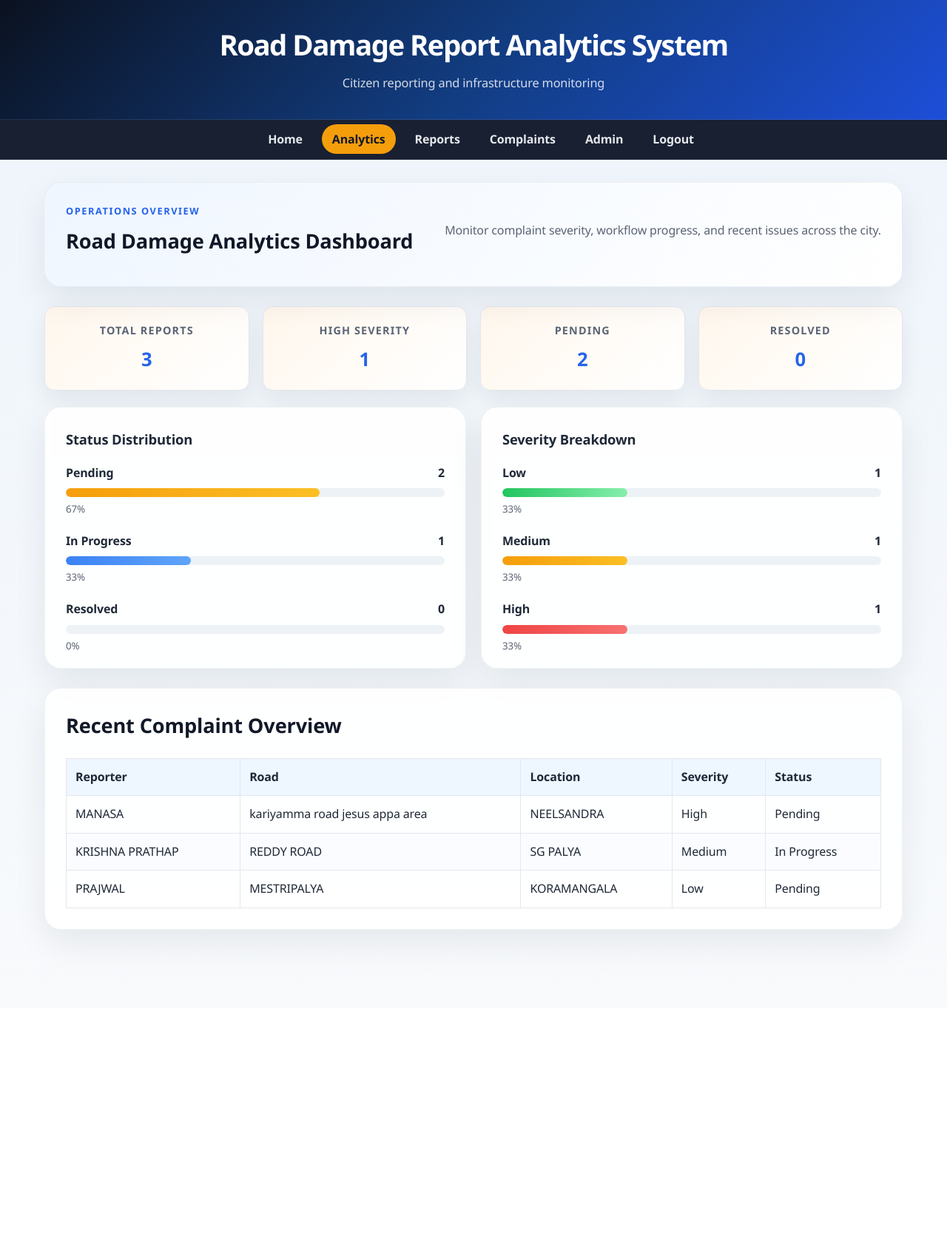
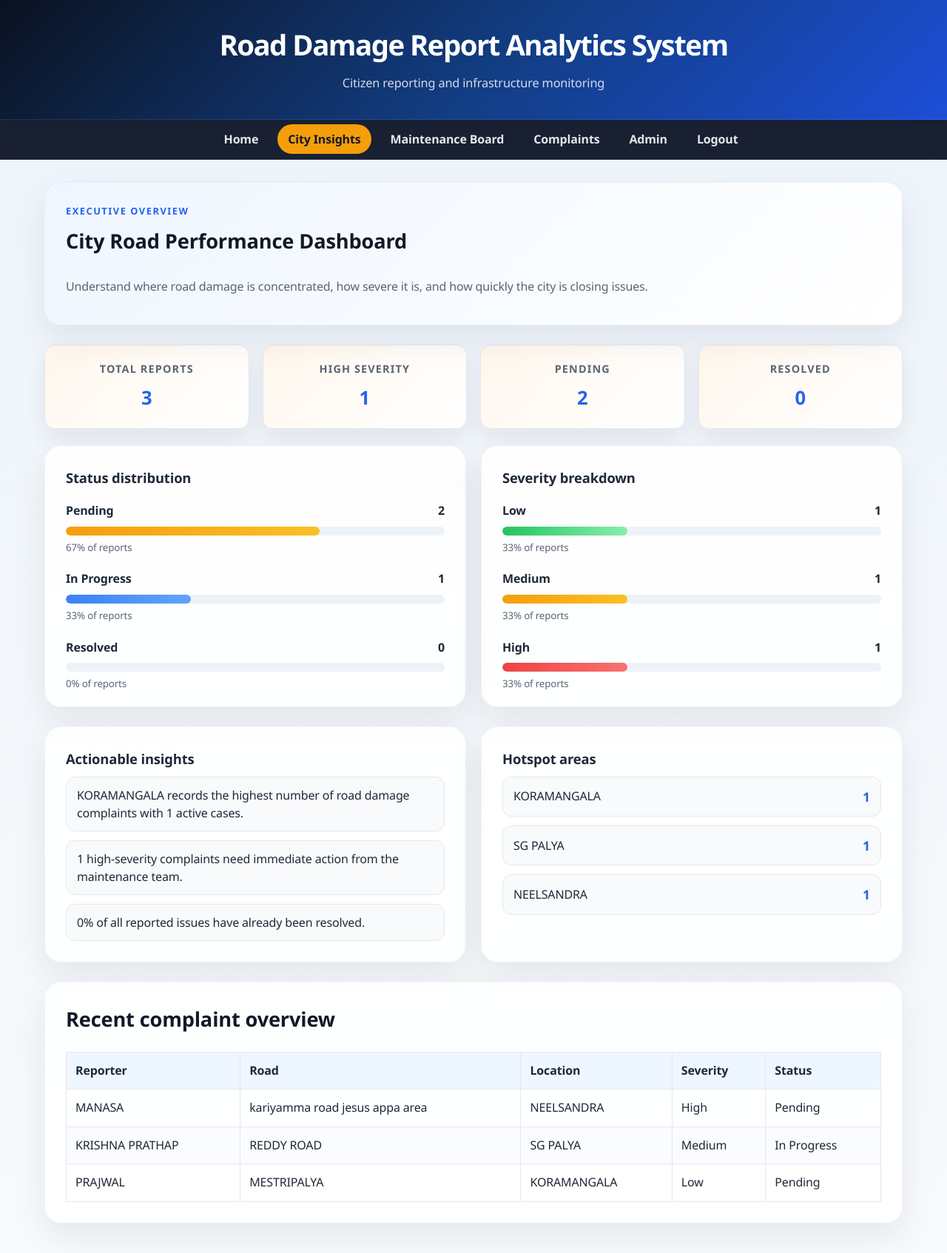
Before and after one commit to PrajwalMurali/Road-Damage-Analytics-Web-Application, a Django app: page /analytics/ in a window 1280 px wide. Shown: the top 1694 px of the page at 74% size. Before the commit the page ends 1290 px from the top, so only its background shows below. Run offline with Django 5.2, Linux system fonts and the light colour scheme; a user stored in the database is signed in; data comes from the database, SQL or seed files in the repository.

Commit message:
Separate operations board and city insights
Co-authored-by: Copilot <223556219+Copilot@users.noreply.github.com>

```diff
--- a/main/views.py
+++ b/main/views.py
@@ -141,9 +141,20 @@ def analytics(request):
     status_order = ["Pending", "In Progress", "Resolved"]
     severity_order = ["Low", "Medium", "High"]
 
+    high_severity = reports.filter(severity="High").count()
+    critical_areas = reports.values_list("location", flat=True)
+    hotspot_counts = {}
+    for area in critical_areas:
+        hotspot_counts[area] = hotspot_counts.get(area, 0) + 1
+
+    hotspot_areas = [
+        {"name": area, "count": count}
+        for area, count in sorted(hotspot_counts.items(), key=lambda item: item[1], reverse=True)[:3]
+    ]
+
     data = [
         {"name": "Total Reports", "value": total_reports},
-        {"name": "High Severity", "value": reports.filter(severity="High").count()},
+        {"name": "High Severity", "value": high_severity},
         {"name": "Pending", "value": reports.filter(status="Pending").count()},
         {"name": "Resolved", "value": reports.filter(status="Resolved").count()},
     ]
@@ -168,6 +179,16 @@ def analytics(request):
             "percentage": percentage,
         })
 
+    insights = []
+    if hotspot_areas:
+        top_area = hotspot_areas[0]
+        insights.append(f"{top_area['name']} records the highest number of road damage complaints with {top_area['count']} active cases.")
+    if high_severity:
+        insights.append(f"{high_severity} high-severity complaints need immediate action from the maintenance team.")
+    if total_reports:
+        resolved = reports.filter(status="Resolved").count()
+        insights.append(f"{round((resolved / total_reports) * 100)}% of all reported issues have already been resolved.")
+
     recent_reports = reports.order_by("-reported_at")[:5]
     return render(
         request,
@@ -177,6 +198,8 @@ def analytics(request):
             "recent_reports": recent_reports,
             "status_breakdown": status_breakdown,
             "severity_breakdown": severity_breakdown,
+            "hotspot_areas": hotspot_areas,
+            "insights": insights,
         },
     )
 
--- a/static/css/styles.css
+++ b/static/css/styles.css
@@ -351,6 +351,37 @@ tr:nth-child(even) td {
     margin-bottom: 8px;
 }
 
+.hotspot-list,
+.insight-list {
+    list-style: none;
+    margin-left: 0;
+    display: grid;
+    gap: 12px;
+}
+
+.hotspot-list li,
+.insight-list li {
+    background: #f8fafc;
+    border: 1px solid var(--border);
+    border-radius: 12px;
+    padding: 12px 14px;
+    display: flex;
+    justify-content: space-between;
+    align-items: center;
+    gap: 12px;
+}
+
+.insight-list li {
+    display: block;
+    color: var(--text);
+    line-height: 1.5;
+}
+
+.hotspot-list strong {
+    color: var(--primary);
+    font-size: 1.1rem;
+}
+
 .status-badge {
     display: inline-block;
     padding: 5px 10px;
--- a/templates/base.html
+++ b/templates/base.html
@@ -19,8 +19,8 @@
     <nav>
         <ul>
             <li><a href="{% url 'home' %}" class="{% if request.path == '/' %}active{% endif %}">Home</a></li>
-            <li><a href="{% url 'analytics' %}" class="{% if '/analytics/' in request.path %}active{% endif %}">Analytics</a></li>
-            <li><a href="{% url 'report' %}" class="{% if '/report/' in request.path %}active{% endif %}">Reports</a></li>
+            <li><a href="{% url 'analytics' %}" class="{% if '/analytics/' in request.path %}active{% endif %}">City Insights</a></li>
+            <li><a href="{% url 'report' %}" class="{% if '/report/' in request.path %}active{% endif %}">Maintenance Board</a></li>
             {% if request.user.is_staff %}
                 <li><a href="{% url 'complaint_list' %}" class="{% if '/complaints/' in request.path %}active{% endif %}">Complaints</a></li>
                 <li><a href="{% url 'admin_dashboard' %}" class="{% if '/admin-dashboard/' in request.path %}active{% endif %}">Admin</a></li>
--- a/templates/main/analytics.html
+++ b/templates/main/analytics.html
@@ -1,14 +1,14 @@
 {% extends 'base.html' %}
 
-{% block title %}Analytics{% endblock %}
+{% block title %}City Insights{% endblock %}
 
 {% block content %}
 <section class="card page-header">
     <div>
-        <p class="eyebrow">Operations overview</p>
-        <h2>Road Damage Analytics Dashboard</h2>
+        <p class="eyebrow">Executive overview</p>
+        <h2>City Road Performance Dashboard</h2>
     </div>
-    <p>Monitor complaint severity, workflow progress, and recent issues across the city.</p>
+    <p>Understand where road damage is concentrated, how severe it is, and how quickly the city is closing issues.</p>
 </section>
 
 <section class="stats-grid">
@@ -22,7 +22,7 @@
 
 <section class="dashboard-grid">
     <div class="card chart-panel">
-        <h3>Status Distribution</h3>
+        <h3>Status distribution</h3>
         {% for metric in status_breakdown %}
         <div class="bar-row">
             <div class="bar-label-wrap">
@@ -32,13 +32,13 @@
             <div class="bar-track">
                 <div class="bar-fill status-{{ metric.label|slugify }}" style="width: {{ metric.percentage }}%;"></div>
             </div>
-            <small>{{ metric.percentage }}%</small>
+            <small>{{ metric.percentage }}% of reports</small>
         </div>
         {% endfor %}
     </div>
 
     <div class="card chart-panel">
-        <h3>Severity Breakdown</h3>
+        <h3>Severity breakdown</h3>
         {% for metric in severity_breakdown %}
         <div class="bar-row">
             <div class="bar-label-wrap">
@@ -48,14 +48,43 @@
             <div class="bar-track">
                 <div class="bar-fill severity-{{ metric.label|slugify }}" style="width: {{ metric.percentage }}%;"></div>
             </div>
-            <small>{{ metric.percentage }}%</small>
+            <small>{{ metric.percentage }}% of reports</small>
         </div>
         {% endfor %}
     </div>
 </section>
 
+<section class="dashboard-grid">
+    <div class="card">
+        <h3>Actionable insights</h3>
+        <ul class="insight-list">
+            {% for insight in insights %}
+            <li>{{ insight }}</li>
+            {% empty %}
+            <li>No insights available yet.</li>
+            {% endfor %}
+        </ul>
+    </div>
+
+    <div class="card">
+        <h3>Hotspot areas</h3>
+        {% if hotspot_areas %}
+        <ul class="hotspot-list">
+            {% for area in hotspot_areas %}
+            <li>
+                <span>{{ area.name }}</span>
+                <strong>{{ area.count }}</strong>
+            </li>
+            {% endfor %}
+        </ul>
+        {% else %}
+        <p>No complaint hotspots identified yet.</p>
+        {% endif %}
+    </div>
+</section>
+
 <section class="card">
-    <h2>Recent Complaint Overview</h2>
+    <h2>Recent complaint overview</h2>
     <div class="table-wrap">
         <table>
             <thead>
```
Also changed, not shown: templates/main/report.html (+17 -15 lines).
